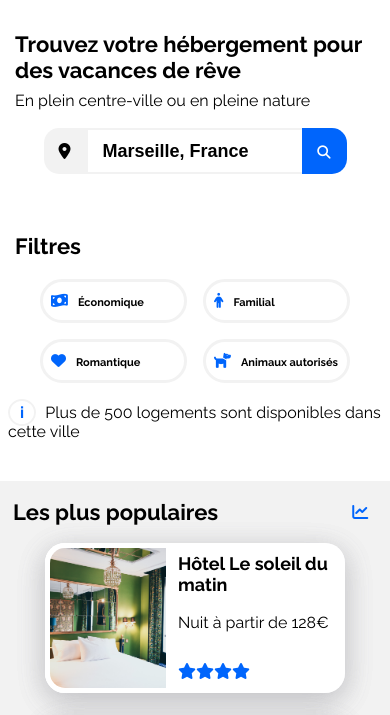
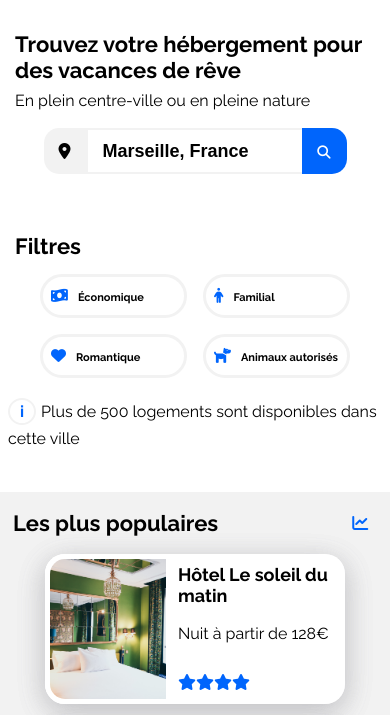
Before and after one commit to sosoboussor1/Projet2, a plain HTML site: page index.html in a window 390 px wide. Shown: the part 89-804 px from the top of the page. Drawn offline with Linux system fonts and the light colour scheme; grey boxes are pictures that could not be loaded.

Commit message:
Modifs mineures responsive

```diff
--- a/index.html
+++ b/index.html
@@ -56,8 +56,8 @@
                </a>
             </div>
          </div>
-         <p>
-            <span class="info-filtre">i</span> Plus de 500 logements sont disponibles dans cette ville
+         <p class="p-info">
+            <span class="info-filtre">i</span><span class="info-filtre-contenu">Plus de 500 logements sont disponibles dans cette ville</span>
          </p>
       </section>
       <section id="hebergements">
@@ -179,8 +179,9 @@
                      <div class="card2-container">
                         <h3>Hôtel Bleu et Blanc</h3>
                         <p>Nuit à partir de 68€</p>
-                        <p class="card2-note exept-card2"><i class="fa-solid fa-star"></i><i class="fa-solid fa-star"></i><i
-                              class="fa-solid fa-star"></i><i class="fa-solid fa-star"></i></p>
+                        <p class="card2-note exept-card2"><i class="fa-solid fa-star"></i><i
+                              class="fa-solid fa-star"></i><i class="fa-solid fa-star"></i><i
+                              class="fa-solid fa-star"></i></p>
                      </div>
                   </a>
                </article>
--- a/styles.css
+++ b/styles.css
@@ -81,7 +81,7 @@ main {
     color: #0065fc;
 }
 
-#section-recherche > p {
+#section-recherche>p {
     font-size: 16px;
     margin-top: -10px;
     margin-bottom: 18px;
@@ -145,7 +145,7 @@ button {
     padding: 0px;
 }
 
-#filtres > p {
+#filtres>p {
     margin-top: 20px;
 }
 
@@ -159,6 +159,14 @@ button {
     color: #0065fc;
     font-weight: 700;
     margin-right: 5px;
+}
+
+.info-filtre-contenu {
+    align-self: center;
+}
+
+.p-info {
+    line-height: 27px;
 }
 
 .filtres {
@@ -214,7 +222,7 @@ button {
     box-shadow: none;
 }
 
-.card1 > img {
+.card1>img {
     width: 100%;
     object-fit: cover;
     border-color: #FFFFFF;
@@ -222,15 +230,15 @@ button {
     height: 124px;
 }
 
-.card1-container > h3{
+.card1-container>h3 {
     margin-top: 5px;
 }
 
-.card1-container > p{
+.card1-container>p {
     margin-top: -8px;
 }
 
-.link-card2{
+.link-card2 {
     text-decoration: none;
     color: black;
 }
@@ -250,7 +258,7 @@ button {
     margin-left: 13px;
 }
 
-.card2-container > h3 {
+.card2-container>h3 {
     margin-top: 10px;
 }
 
@@ -288,11 +296,11 @@ button {
     margin-top: 70px;
 }
 
-.card1-container > h3 {
+.card1-container>h3 {
     font-size: 16px;
 }
 
-.card1-container > p {
+.card1-container>p {
     font-size: 14px;
 }
 
@@ -334,7 +342,7 @@ button {
     margin-top: -24px;
 }
 
-.populaires-graph > h2 {
+.populaires-graph>h2 {
     flex-basis: 86%;
 }
 
@@ -343,15 +351,16 @@ button {
     margin: auto;
 }
 
-.hebergements-marseille > h2, .hebergements-marseille > h3{
+.hebergements-marseille>h2,
+.hebergements-marseille>h3 {
     margin-left: 36px;
 }
 
-.hebergements-marseille > h2 {
+.hebergements-marseille>h2 {
     margin-top: 27px;
 }
 
-.hebergements-marseille > h3 {
+.hebergements-marseille>h3 {
     margin-bottom: 25px;
 }
 
@@ -435,12 +444,12 @@ ul {
 }
 
 /*RUPTURE SECTION HEBERGEMENTS*/
-@media screen and (max-width: 1390px){
+@media screen and (max-width: 1390px) {
     .hebergements-marseille {
         flex-basis: 100%;
     }
 
-    .hebergements-marseille > h2 {
+    .hebergements-marseille>h2 {
         margin: 0px;
         text-align: center;
         margin-top: 25px;
@@ -464,7 +473,7 @@ ul {
         flex-basis: 100%;
     }
 
-    .hebergements-marseille > h3 {
+    .hebergements-marseille>h3 {
         margin: 0px;
         margin-top: 18px;
         margin-bottom: 18px;
@@ -489,7 +498,7 @@ ul {
         margin-left: 45px;
     }
 
-    .populaires-graph > h2 {
+    .populaires-graph>h2 {
         flex-basis: 90%;
     }
 
@@ -500,7 +509,7 @@ ul {
 }
 
 /* TABLETTES */
-@media screen and (max-width: 992px){
+@media screen and (max-width: 992px) {
     .elem-activites {
         width: 182px;
         height: 267px;
@@ -510,39 +519,19 @@ ul {
         justify-content: space-between;
     }
 
-    .elem-activites > img {
+    .elem-activites>img {
         height: 70%;
     }
 
-    .elem-activites > h3 {
+    .elem-activites>h3 {
         margin: 0px;
         text-align: center;
         margin-top: 15px;
     }
 }
 
-/*RUPTURE FOOTER*/
-@media screen and (max-width: 588px){
-    .container-footer {
-        flex-direction: column;
-        text-align:left;
-    }
-
-    .elem-footer {
-        margin-left: 0px;
-    }
-
-    .container-footer {
-        padding-left: 30px;
-    }
-
-    footer {
-        margin: 0px;
-    }
-}
-
 /* SMARTPHONE */
-@media screen and (max-width: 768px){
+@media screen and (max-width: 768px) {
 
     #main {
         margin: 0px;
@@ -571,7 +560,7 @@ ul {
         text-align: center;
     }
 
-    header > a {
+    header>a {
         text-align: center;
     }
 
@@ -582,7 +571,7 @@ ul {
         display: flex;
     }
 
-    .list-nav-header > li {
+    .list-nav-header>li {
         flex-grow: 0.5;
         padding-bottom: 15px;
     }
@@ -601,19 +590,19 @@ ul {
         border-top: none;
     }
 
-    .list-nav-header > li {
+    .list-nav-header>li {
         border-bottom: solid;
         border-color: #f2f2f2;
         color: #0065fc;
     }
 
-    .list-nav-header > li:hover {
+    .list-nav-header>li:hover {
         border-bottom: solid;
         border-color: #0065fc;
         color: #0065fc;
     }
 
-    .list-nav-header > li:focus {
+    .list-nav-header>li:focus {
         border-bottom: solid;
         border-color: #0065fc;
         color: #0065fc;
@@ -624,12 +613,12 @@ ul {
         margin-right: 0px;
     }
 
-    #section-recherche > h1 {
+    #section-recherche>h1 {
         margin-left: 15px;
         margin-right: 15px;
     }
 
-    #section-recherche > p {
+    #section-recherche>p {
         margin-left: 15px;
         margin-right: 15px;
     }
@@ -646,6 +635,11 @@ ul {
         padding-left: 8px;
         padding-right: 8px;
         width: 124px;
+        height: 38px;
+    }
+
+    .filtres {
+        align-self: center;
     }
 
     .icone-recherche {
@@ -693,11 +687,11 @@ ul {
         color: white;
     }
 
-    button > i {
+    button>i {
         margin-top: 17px;
     }
 
-    .elem-filtre > h3 {
+    .elem-filtre>h3 {
         font-size: 11px;
     }
 
@@ -711,11 +705,11 @@ ul {
 
     .filtres {
         gap: 16px;
-        margin-top: -28px;
+        margin-top: 0px;
         justify-content: center;
     }
 
-    #filtres > p {
+    #filtres>p {
         margin-left: 8px;
         margin-right: 8px;
     }
@@ -761,9 +755,35 @@ ul {
         height: 260px;
     }
 
-    #activites-marseille > h2 {
+    #activites-marseille>h2 {
         text-align: center;
 
     }
-    /*test*/
 }
+
+/*RUPTURE FILTRES*/
+@media screen and (max-width: 746px) {
+    .titre-filtre {
+        margin-bottom: -15px;
+    }
+}
+
+/*RUPTURE FOOTER*/
+@media screen and (max-width: 588px) {
+    .container-footer {
+        flex-direction: column;
+        text-align: left;
+    }
+
+    .elem-footer {
+        margin-left: 0px;
+    }
+
+    .container-footer {
+        padding-left: 30px;
+    }
+
+    footer {
+        margin: 0px;
+    }
+}
```
Lines whose indentation alone changed are shown as unchanged.
